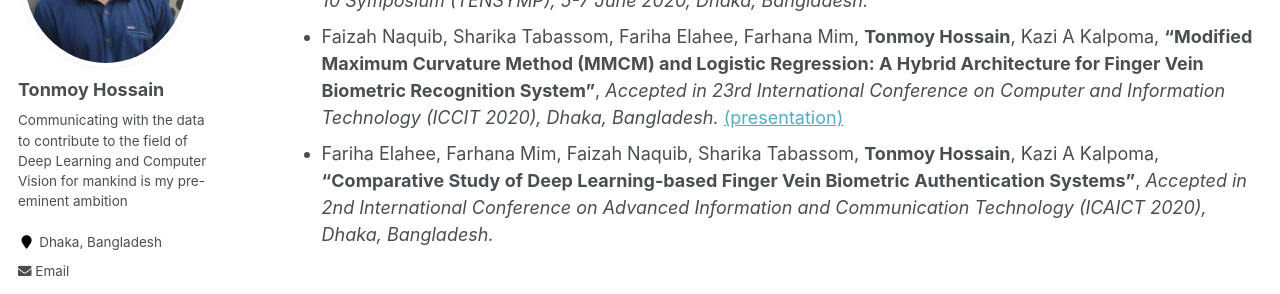
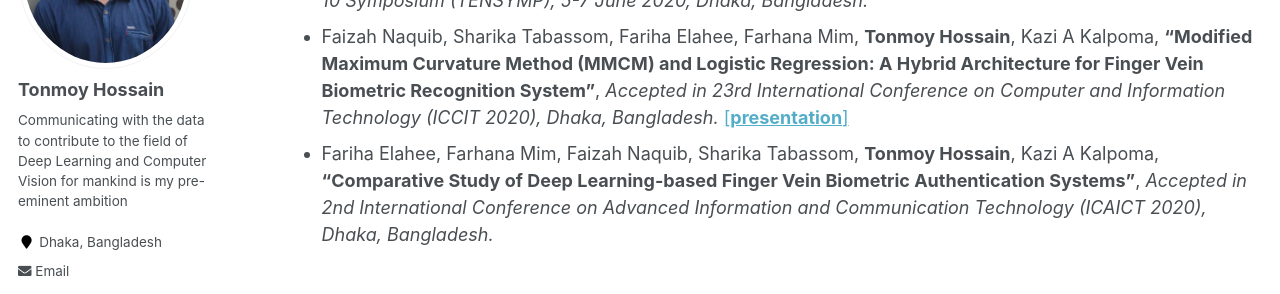
Before and after one commit to shaeekh/shaeekh.github.io, a Jekyll site: the page built from _pages/publications.md, in a window 1280 px wide and 900 px high, scrolled down 809 px. Shown: the part 153-447 px from the top of the window. Built offline with Jekyll 4.4.1, drawn with Linux system fonts in a browser that asks for light colours; some web fonts are replaced.

```diff
--- a/_pages/publications.md
+++ b/_pages/publications.md
@@ -17,7 +17,7 @@ author_profile: true
 *  Ashek Seum, Amir Hossain Raj, Shadman Sakib, **Tonmoy Hossain**, **"A Comparative Study of CNN Transfer Learning Classification Algorithms with Segmentation for COVID-19 Detection from CT Scan Images"**, <i>Accepted at The 11th International Conference on Electrical and Computer Engineering, Dhaka, Bangladesh (ICECE 2020).</i>
 *  Shithi Maitra, Nasrin Akter, Afrina Zahan Mithila, **Tonmoy Hossain**, and Mohammad Shafiul Alam, **"Apriori-backed Fuzzy Unification and Statistical Inference in Feature Reduction: An Application in Prognosis of Autism in Toddlers"**, <i>Accepted and Presented in 5th International Conference on Advanced Computing and Intelligent Engineering, Mauritius.</i>
 *  Fairuz Shadmani Shishir, **Tonmoy Hossain**, Faisal Muhammad Shah, **"EsharaGAN: An Approach to Generate Disentangle Representation of Sign Language using InfoGAN"**, <i>Accepted and Presented in 2020 IEEE Region 10 Symposium (TENSYMP), 5-7 June 2020, Dhaka, Bangladesh.</i>
-*  Faizah Naquib, Sharika Tabassom, Fariha Elahee, Farhana Mim, **Tonmoy Hossain**, Kazi A Kalpoma, **"Modified Maximum Curvature Method (MMCM) and Logistic Regression: A Hybrid Architecture for Finger Vein Biometric Recognition System"**, <i>Accepted in 23rd International Conference on Computer and Information Technology (ICCIT 2020), Dhaka, Bangladesh. </i>[(presentation)](https://tonmoy-hossain.github.io/files/ICCIT_2020_(Finger_Vein).pdf)
+*  Faizah Naquib, Sharika Tabassom, Fariha Elahee, Farhana Mim, **Tonmoy Hossain**, Kazi A Kalpoma, **"Modified Maximum Curvature Method (MMCM) and Logistic Regression: A Hybrid Architecture for Finger Vein Biometric Recognition System"**, <i>Accepted in 23rd International Conference on Computer and Information Technology (ICCIT 2020), Dhaka, Bangladesh. </i>[[**presentation**]](https://tonmoy-hossain.github.io/files/ICCIT_2020_(Finger_Vein).pdf)
 *  Fariha Elahee, Farhana Mim, Faizah Naquib, Sharika Tabassom, **Tonmoy Hossain**, Kazi A Kalpoma, **"Comparative Study of Deep Learning-based Finger Vein Biometric Authentication Systems"**, <i>Accepted in 2nd International Conference on Advanced Information and Communication Technology (ICAICT 2020), Dhaka, Bangladesh.</i>
 
 
```
